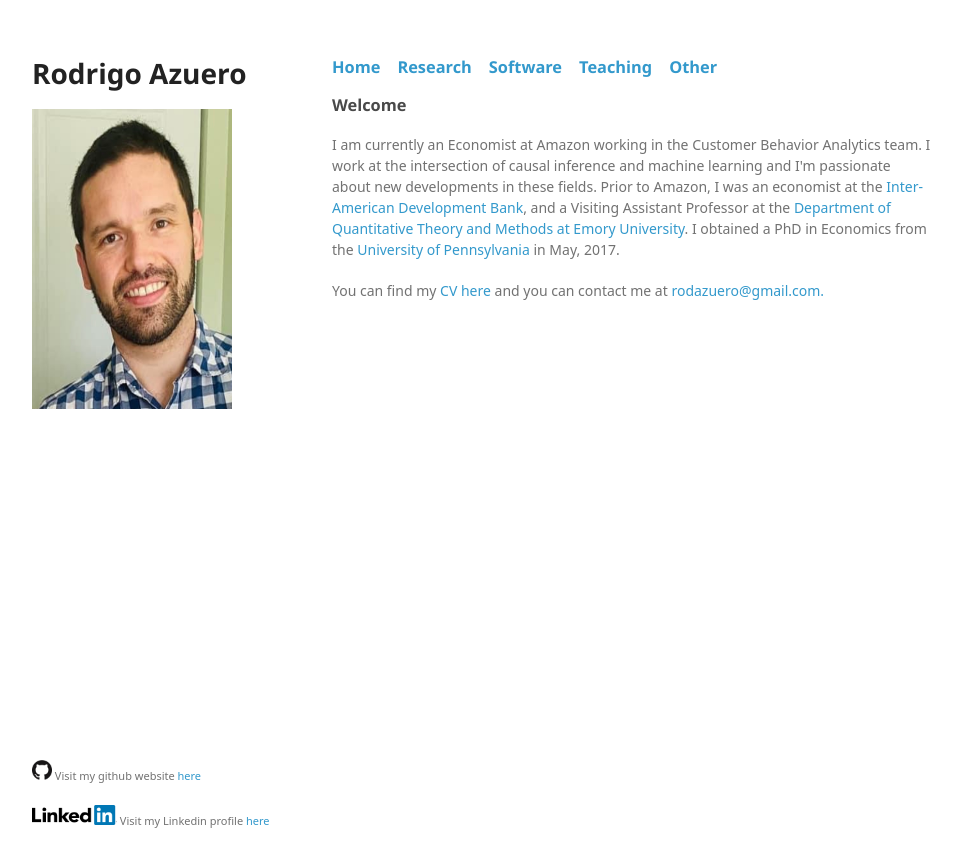
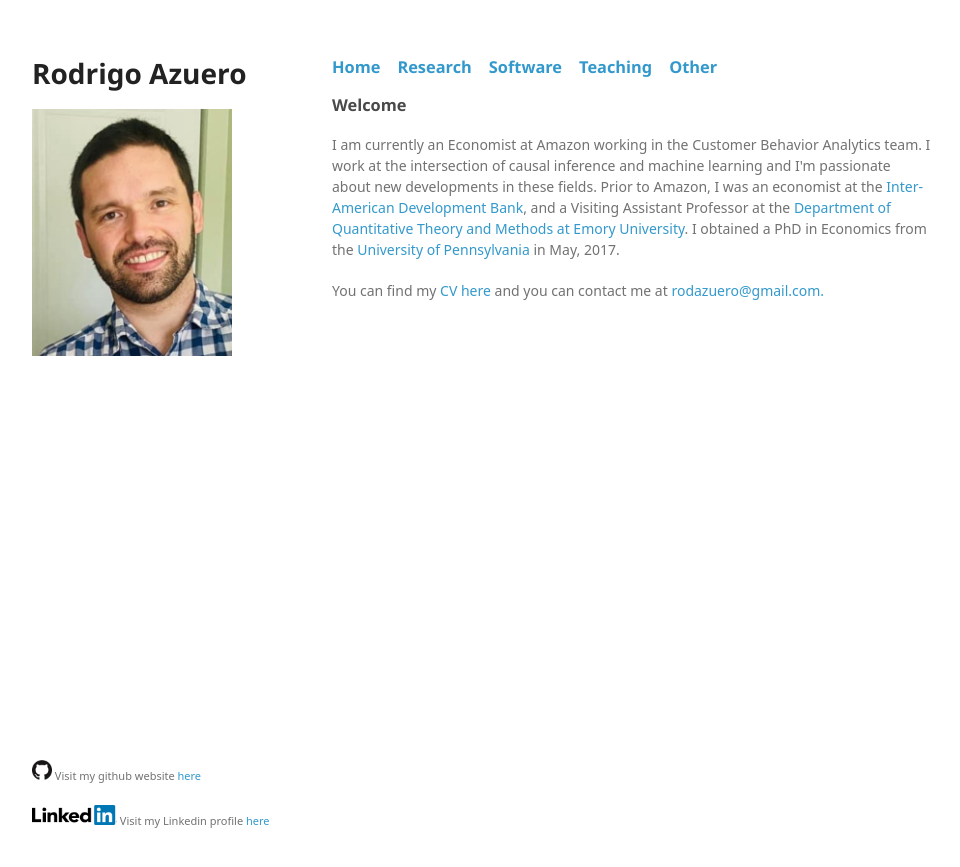
Before and after one commit to rodazuero/rodazuero.github.io, a Jekyll site: the page built from index.html, in a window 1280 px wide. Shown: the top 867 px of the page, without its empty margins (26-986 px from the left). Built offline with Jekyll 4.4.1, drawn with Linux system fonts in a browser that asks for light colours; some web fonts are replaced; Markdown is read by kramdown in place of the engine named in the settings.

Commit message:
Update default.html

```diff
--- a/_layouts/default.html
+++ b/_layouts/default.html
@@ -19,7 +19,7 @@
 
 
 
-            <img src="{{site.baseurl}}/files/photo1.jpg" alt="HTML5 Icon" style="width:200px;height:300px;">
+            <img src="{{site.baseurl}}/files/photo1.jpg" alt="HTML5 Icon" style="width:200px;height:247.58px;">
 
 
 
```
